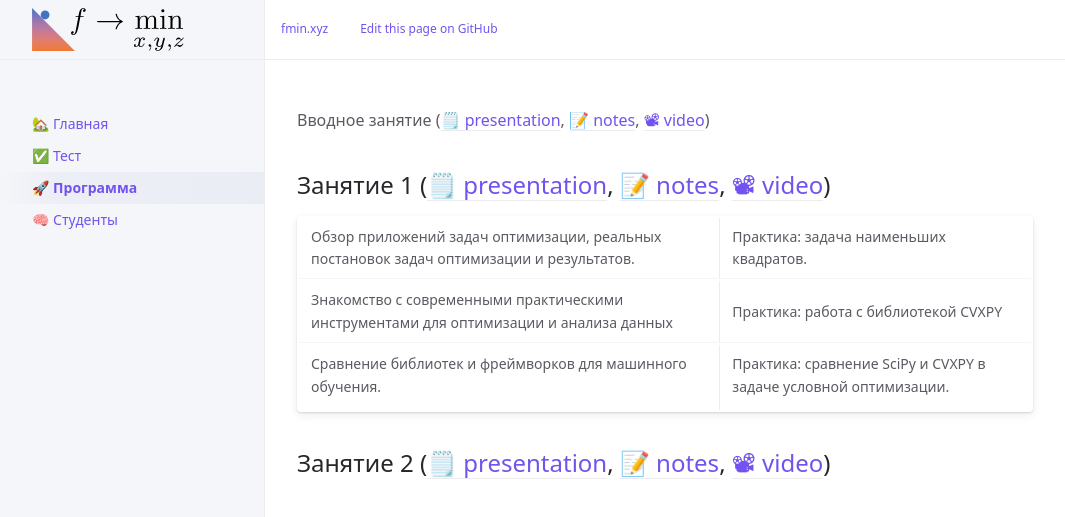
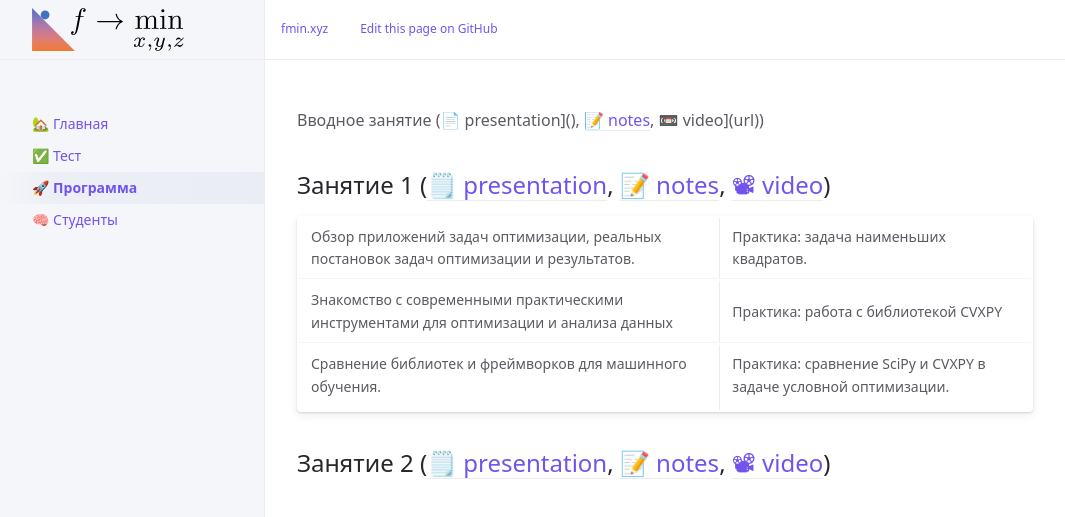
Before and after one commit to MerkulovDaniil/mipt21, a Jekyll site: the page built from program.md, in a window 1280 px wide. Shown: the top 517 px of the page, without its empty margins (107-1172 px from the left). Built offline with Jekyll 4.4.1, drawn with Linux system fonts in a browser that asks for light colours; our own code applies the rules of GitHub Pages for plain Markdown files; a script that is not in the unit is left out.

Commit message:
Update program.md

```diff
--- a/program.md
+++ b/program.md
@@ -3,7 +3,7 @@ title: 🚀 Программа
 nav_order: 3
 ---
 
-Вводное занятие ([🗒️ presentation](), [📝 notes](url), [📽 video](url))
+Вводное занятие (📄 presentation](), [📝 notes](url), 📼 video](url))
 
 ## Занятие 1 ([🗒️ presentation](), [📝 notes](url), [📽 video](url))
 
```
